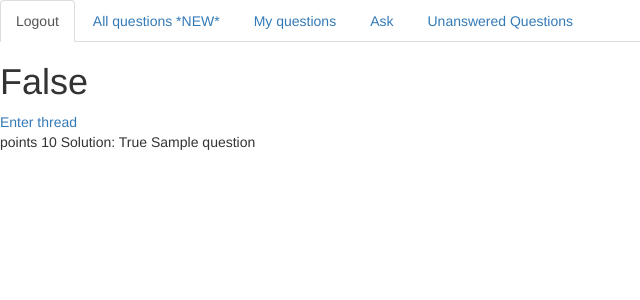
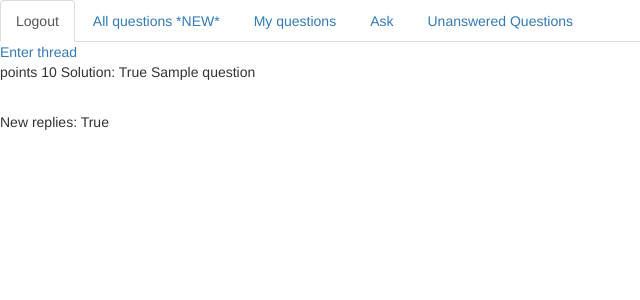
Before and after one commit to michaelNinh/edusV2, a Django app: a page that uses edus/templates/base.html in a window 1280 px wide. Shown: the top 300 px of the page, without its empty margins (0-640 px from the left). Run offline with Django 3.2, Linux system fonts and the light colour scheme; a user stored in the database is signed in; tables that the repository leaves empty hold one stand-in row (values such as "Sample post"); some libraries are stand-ins or nearby versions.

Commit message:
new note for authored q works

```diff
--- a/edus/models.py
+++ b/edus/models.py
@@ -47,6 +47,8 @@ class Question(models.Model):
     voters = models.ManyToManyField(UserEdus, null=True, related_name='voters')
 
     image = models.ImageField(upload_to='MEDIA_ROOT/documents/', null=True, blank=True)
+
+    new_replies = models.BooleanField(default=False)
 
     #how to include media files like pictures??
 
--- a/edus/templates/base.html
+++ b/edus/templates/base.html
@@ -48,7 +48,6 @@
 
 <body>
 
-<h1>{{ user.useredus.new_replies }}</h1>
 
 <div class="row">
 
--- a/edus/templates/edus/myquestion_list.html
+++ b/edus/templates/edus/myquestion_list.html
@@ -1 +1,20 @@
-{% extends 'edus/question_list.html' %}
+{% extends 'base.html' %}
+{% block content %}
+{% if question_list %}
+
+
+{% for question in question_list %}
+
+        <a href="{% url 'edus:question_detail' question.pk %}">Enter thread</a>
+        <p>points {{ question.points }} Solution: {{ question.solution_found }} {{ question.title }} </p>
+        <br>
+        <p>New replies: {{ question.new_replies }}</p>
+
+{% endfor %}
+
+{% else %}
+
+<h1> No questions have been asked </h1>
+
+{% endif  %}
+{% endblock %}
--- a/edus/templates/edus/question_detail.html
+++ b/edus/templates/edus/question_detail.html
@@ -5,6 +5,9 @@
 
 <h1> {{ question.title }} </h1>
 <p> {{ question.content }} </p>
+
+
+<h1>{{ question.new_replies }}</h1>
 
 
 <ul>
--- a/edus/views.py
+++ b/edus/views.py
@@ -45,7 +45,7 @@ class MyQuestionListView(generic.ListView):
         self.request.user.useredus.new_replies = False
         self.request.user.useredus.save()
 
-        return self.request.user.useredus.question_set.all()
+        return self.request.user.useredus.question_set.all().order_by('-new_replies')
 
 # view for unanswered questions
 class OpenQuestionListView(generic.ListView):
@@ -58,6 +58,19 @@ class OpenQuestionListView(generic.ListView):
 
 class QuestionDetailView(generic.DetailView):
     model = Question
+
+
+    def get_context_data(self, **kwargs):
+        context = super(QuestionDetailView, self).get_context_data(**kwargs)
+
+        # set new_replies to false after user views the details
+        parent_question = get_object_or_404(Question, pk=self.kwargs['pk']) #specify which question is being viewed
+        parent_question.new_replies = False #set to false
+        parent_question.save() #save
+
+        return context
+
+
 
 ###i could inc/dec the number text on the frontend while backend updates
 
@@ -151,11 +164,15 @@ class ReplyCreate(CreateView):
         #this is setting the author of the form
         form.instance.author = self.request.user.useredus
         #associate comment with Question based on passed
-        form.instance.parent_question = get_object_or_404(Question, pk= self.kwargs['pk'])
+        parent_question = get_object_or_404(Question, pk= self.kwargs['pk'])
+        form.instance.parent_question = parent_question
         #the super class carried the validator function
 
-        self.request.user.useredus.new_replies = True
+        self.request.user.useredus.new_replies = True #inform users there are new replies to authored questions
         self.request.user.useredus.save()
+
+        parent_question.new_replies = True #inform question that there are new replies
+        parent_question.save()
 
         return super(ReplyCreate, self).form_valid(form)
 
```
Also changed, not shown: edus/migrations/0022_question_new_replies.py (added).
